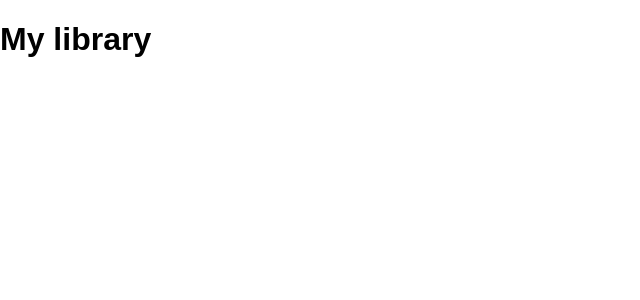
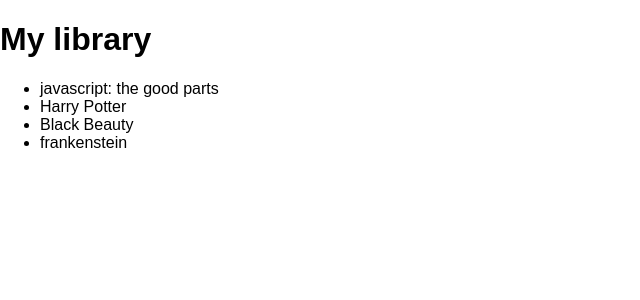
Before and after one commit to efriedla/mylibrary, a React (Create React App) app: page / in a window 1280 px wide. Shown: the top 300 px of the page, without its empty margins (0-640 px from the left). Built offline with nearby package versions, Linux system fonts and the light colour scheme.

Commit message:
added a reducer now works

```diff
--- a/src/components/App.js
+++ b/src/components/App.js
@@ -1,5 +1,5 @@
 import React, { Component } from 'react';
-
+import BookList from '../containers/BookList';
 
 class App extends Component {
 
@@ -12,7 +12,7 @@
     return (
       <div >
         <h1>My library</h1>
-
+       <BookList />
 
 
       </div>
--- a/src/components/BookList.js
+++ b/src/containers/BookList.js
@@ -1,6 +1,7 @@
 import React, {Component} from 'react';
+import { connect } from 'react-redux';
 
-export default class BookList extends Component {
+class BookList extends Component {
     renderList(){
         return this.props.books.map((book) => {
             return (
@@ -16,3 +17,12 @@
         )
     }
 }
+function mapStateToProps(state){
+    // show up as props in BookList
+    // if state changes this state will rerender
+    return {
+        books: state.books
+    }
+}
+
+export default connect(mapStateToProps)(BookList);
```
